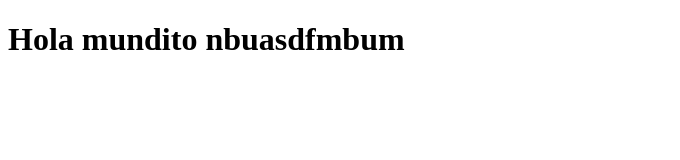
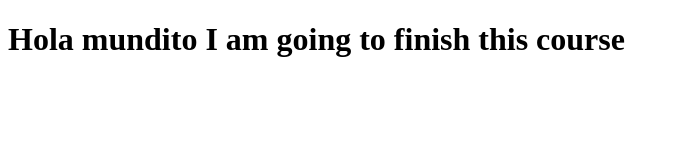
Before and after one commit to anglaly/coursera-test, a plain HTML site: page Index.html in a window 1280 px wide. Shown: the whole page, without its empty margins (0-680 px from the left). Drawn offline with Linux system fonts and the light colour scheme.

Commit message:
Next upate for web file.

```diff
--- a/Index.html
+++ b/Index.html
@@ -5,6 +5,6 @@
     <title>Hola Mundasdfo</title>
   </head>
   <body>
-    <h1>Hola mundito nbuasdfmbum</h1>
+    <h1>Hola mundito I am going to finish this course</h1>
   </body>
 </html>
```
